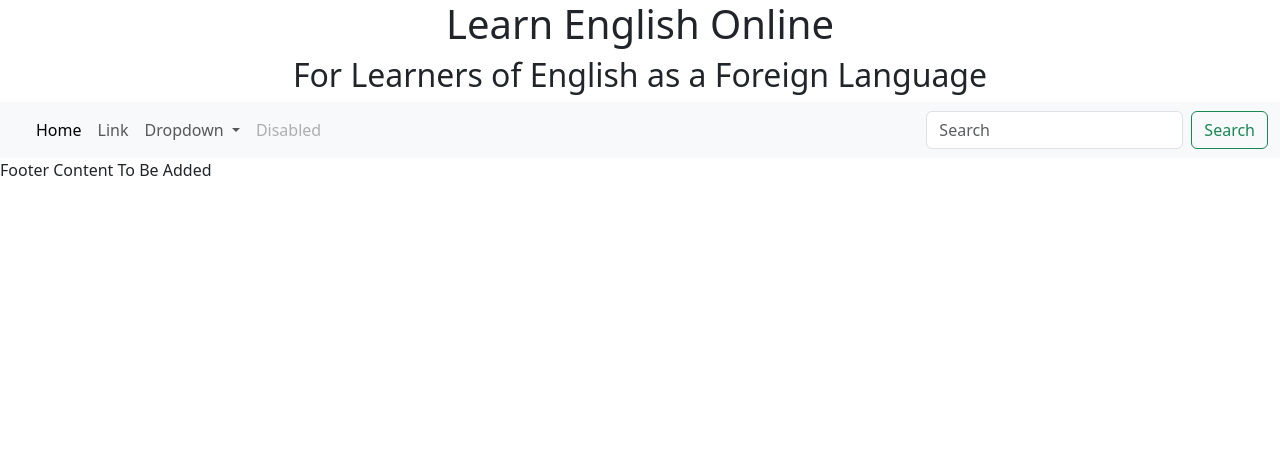
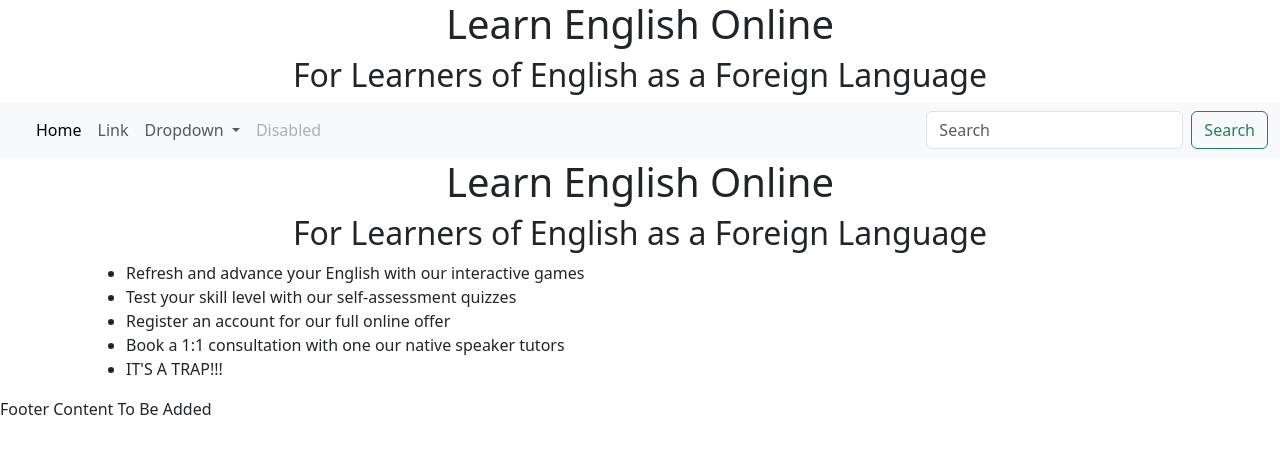
Before and after one commit to rich-p-rich/english-tutor-django-p4, a Django app: page / in a window 1280 px wide. Shown: the top 454 px of the page. Run offline with Django 5.2, Linux system fonts and the light colour scheme; some libraries are stand-ins or nearby versions; grey boxes are pictures that could not be loaded.

Commit message:
Update base and index HTML for template inheritance

```diff
--- a/home/templates/home/index.html
+++ b/home/templates/home/index.html
@@ -1,6 +1,9 @@
 {% extends 'base.html' %}
 
+{% block title %}Home Page{% endblock %}
+
 {% block content %}
+
 <body>
     <h1 class="header-home">Learn English Online</h1>
     <h2 class="header-home">For Learners of English as a Foreign Language</h2>
--- a/templates/base.html
+++ b/templates/base.html
@@ -14,7 +14,7 @@
   <link rel="stylesheet" href="{% static 'css/style.css' %}" type="text/css" />
 
 
-  <title>English Tuition Online | Boost your English Language Skills</title>
+  <title>{% block title %}English Tuition Online | Boost your English Language Skills{% endblock %}</title>
   <!--Favicon-->
   <link rel="apple-touch-icon" sizes="180x180" href="{% static 'favicon/apple-touch-icon.png' %}">
   <link rel="icon" type="image/png" sizes="32x32" href="{% static 'favicon/favicon-32x32.png'}">
@@ -70,17 +70,16 @@
       </div>
     </div>
   </nav>
+<div class="container">
+    {% block content %}
+    {% endblock %}
+</div>
 
 <!--Footer-->
 <footer>Footer Content To Be Added</footer>
 
 <!--Bootstrap JS CDN-->
 <script src="https://cdn.jsdelivr.net/npm/bootstrap@5.3.3/dist/js/bootstrap.bundle.min.js"></script>
+<script src="{% static 'js/script.js' %}"></script>
 </body>
-
-
-
-  <script src="{% static 'js/script.js' %}"></script>
-
-
 </html>
```
